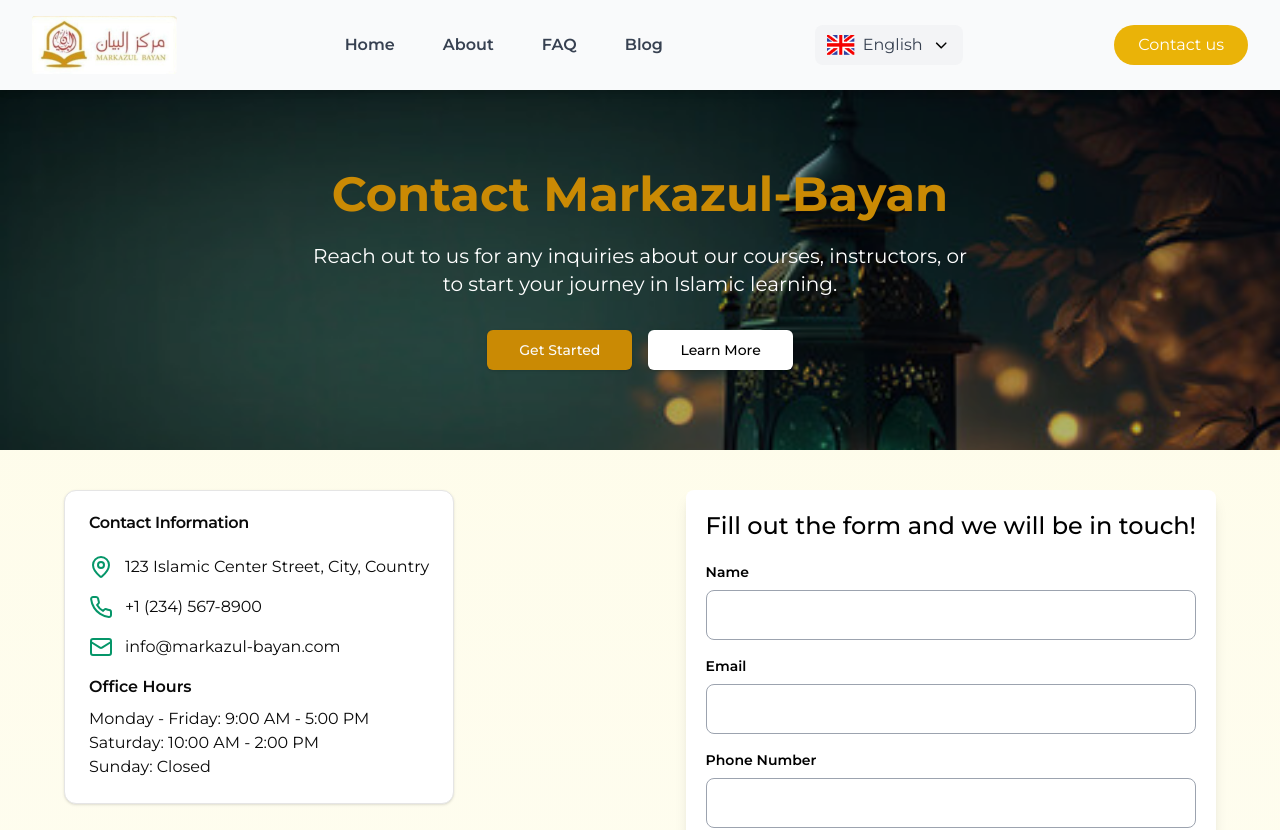
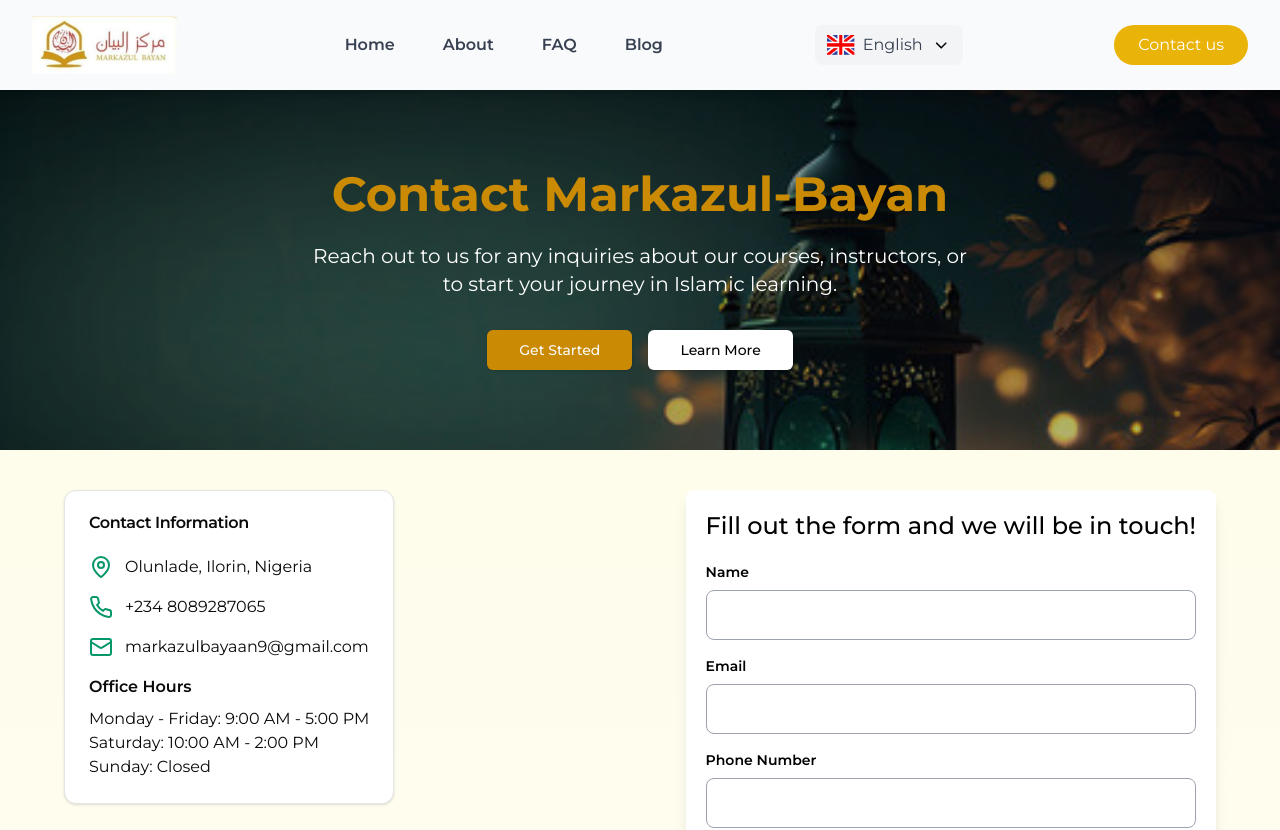
Before and after one commit to Lukman10a/markazulbayaan, a Next.js app: page /contact in a window 1280 px wide. Shown: the top 830 px of the page. Built offline with nearby package versions, Linux system fonts and the light colour scheme.

Commit message:
add emailjs and google analytic

```diff
--- a/package.json
+++ b/package.json
@@ -23,6 +23,7 @@
     "class-variance-authority": "^0.7.0",
     "clsx": "^2.1.1",
     "decap-cms-app": "^3.3.3",
+    "emailjs-com": "^3.2.0",
     "embla-carousel-autoplay": "^8.3.0",
     "embla-carousel-react": "^8.3.0",
     "js-yaml": "^4.1.0",
--- a/src/components/footer.tsx
+++ b/src/components/footer.tsx
@@ -45,7 +45,7 @@ const Footer: React.FC = () => {
         {/* Social Media Icons: Centered on mobile, spaced horizontally on larger screens */}
         <div className="flex gap-4 md:justify-center">
           <a
-            href="https://google.com"
+            href="/contact"
             target="_blank"
             rel="noopener noreferrer"
             className="hover:text-gray-400 p-4 bg-[#ffffff18] rounded-full"
--- a/src/pages/_app.tsx
+++ b/src/pages/_app.tsx
@@ -1,3 +1,35 @@
+// import Footer from "@/components/footer";
+// import Navbar from "@/components/Nav";
+// import "@/styles/globals.css";
+// import type { AppProps } from "next/app";
+// import { Montserrat } from "next/font/google";
+// import Head from "next/head";
+// import { useRouter } from "next/router";
+
+// const montserrat = Montserrat({
+//   subsets: ["latin"],
+//   display: "swap",
+// });
+
+// export default function App({ Component, pageProps }: AppProps) {
+//   const router = useRouter();
+//   const isAdminPage = router.pathname.startsWith("/admin");
+//   return (
+//     <>
+//       <Head>
+//         <title>Markazul Bayaan</title>
+//       </Head>
+//       <div className={montserrat.className}>
+//         {!isAdminPage && <Navbar />} {/* Conditionally render Navbar */}
+//         <main>
+//           <Component {...pageProps} />
+//         </main>
+//         {!isAdminPage && <Footer />} {/* Conditionally render Footer */}
+//       </div>
+//     </>
+//   );
+// }
+
 import Footer from "@/components/footer";
 import Navbar from "@/components/Nav";
 import "@/styles/globals.css";
@@ -5,6 +37,7 @@ import type { AppProps } from "next/app";
 import { Montserrat } from "next/font/google";
 import Head from "next/head";
 import { useRouter } from "next/router";
+import Script from "next/script"; // Import Next.js Script
 
 const montserrat = Montserrat({
   subsets: ["latin"],
@@ -14,11 +47,27 @@ const montserrat = Montserrat({
 export default function App({ Component, pageProps }: AppProps) {
   const router = useRouter();
   const isAdminPage = router.pathname.startsWith("/admin");
+
   return (
     <>
       <Head>
         <title>Markazul Bayaan</title>
       </Head>
+
+      {/* Google Analytics Integration */}
+      <Script
+        src="https://www.googletagmanager.com/gtag/js?id=G-XJ508KSKYF"
+        strategy="afterInteractive"
+      />
+      <Script id="google-analytics" strategy="afterInteractive">
+        {`
+          window.dataLayer = window.dataLayer || [];
+          function gtag(){dataLayer.push(arguments);}
+          gtag('js', new Date());
+          gtag('config', 'G-XJ508KSKYF'); // Replace with your GA tracking ID
+        `}
+      </Script>
+
       <div className={montserrat.className}>
         {!isAdminPage && <Navbar />} {/* Conditionally render Navbar */}
         <main>
--- a/src/pages/contact.tsx
+++ b/src/pages/contact.tsx
@@ -144,6 +144,7 @@ export default function Contact() {
         }
       } catch (error: any) {
         console.error("Error sending email:", error);
+        console.log(error);
         toast({
           variant: "destructive",
           className: "w-fit",
@@ -192,15 +193,15 @@ export default function Contact() {
           <CardContent className="space-y-4">
             <div className="flex items-center space-x-3">
               <MapPin className="text-emerald-600" />
-              <p>123 Islamic Center Street, City, Country</p>
+              <p>Olunlade, Ilorin, Nigeria</p>
             </div>
             <div className="flex items-center space-x-3">
               <Phone className="text-emerald-600" />
-              <p>+1 (234) 567-8900</p>
+              <p>+234 8089287065</p>
             </div>
             <div className="flex items-center space-x-3">
               <Mail className="text-emerald-600" />
-              <p>info@markazul-bayan.com</p>
+              <p>markazulbayaan9@gmail.com</p>
             </div>
             <div className="mt-6">
               <h3 className="font-semibold mb-2">Office Hours</h3>
```
Also changed, not shown: 2 other files (tests, documents, lock files or other folders).
